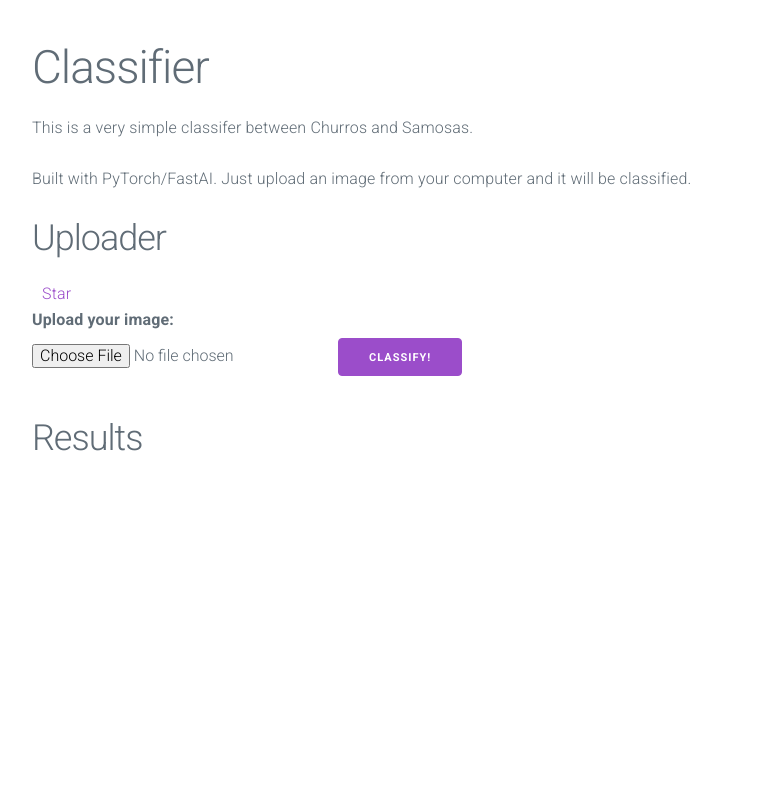
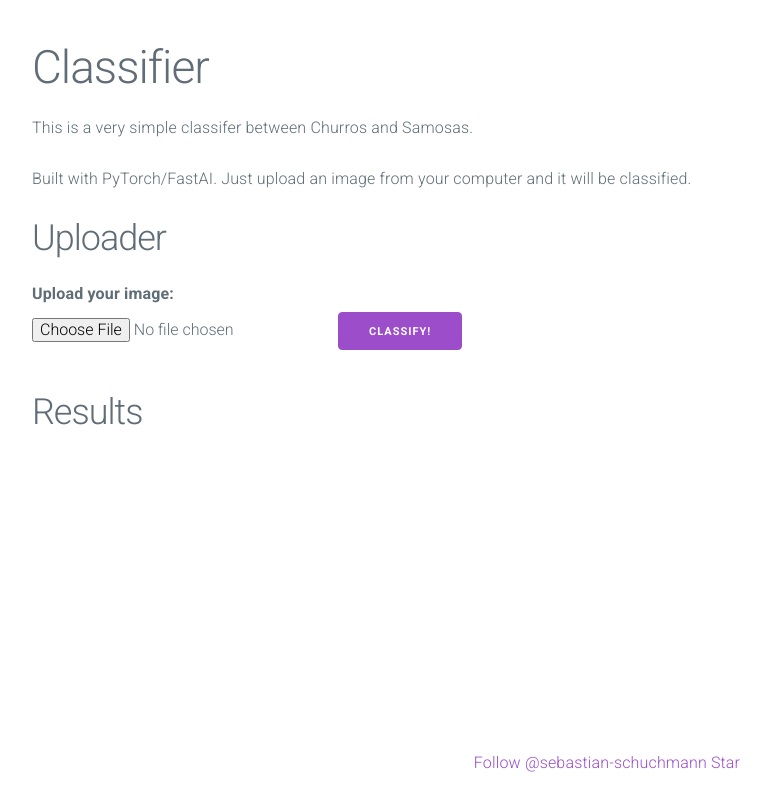
Before and after one commit to Sebastian-Schuchmann/ChurrosSamosaClassifier, a Flask app: page / in a window 1280 px wide. Shown: the whole page, without its empty margins (58-829 px from the left). Run offline with Flask 2, Linux system fonts and the light colour scheme; parts of the project's set-up code (start-up, migrations or seed data) failed here and were passed over.

Commit message:
Add github button

```diff
--- a/server/static/style.css
+++ b/server/static/style.css
@@ -31,6 +31,23 @@
 
 }
 
+footer {
+    width: 100%;
+    position: fixed;
+    margin-bottom: 0;
+    bottom: 0;
+    height: 75px;
+}
+
+footer p {
+    width: 100%;
+    text-align: center;
+    color: whitesmoke;
+    margin: 25px
+
+
+}
+
 #uploadedImg {
     width:intrinsic;
     height:intrinsic;
--- a/server/templates/index.html
+++ b/server/templates/index.html
@@ -35,7 +35,6 @@
         <div class="row">
             <img id="uploadedImg">
         </div>
-        <a class="github-button" href="https://github.com/Sebastian-Schuchmann/ChurrosSamosaClassifier" data-icon="octicon-star" aria-label="Star Sebastian-Schuchmann/ChurrosSamosaClassifier on GitHub">Star</a>
 
         <div class="row">
             <form enctype="multipart/form-data" method="POST" name="fileinfo">
@@ -51,6 +50,18 @@
         </div>
     </div>
 
+    <footer>
+        <p>
+            <a class="github-button" href="https://github.com/sebastian-schuchmann" data-show-count="true"
+                aria-label="Follow @sebastian-schuchmann on GitHub">Follow @sebastian-schuchmann</a>
+
+            <a class="github-button" href="https://github.com/Sebastian-Schuchmann/ChurrosSamosaClassifier"
+                data-show-count="true" data-icon="octicon-star"
+                aria-label="Star Sebastian-Schuchmann/ChurrosSamosaClassifier on GitHub">Star</a>
+        </p>
+
+    </footer>
+
     <script src="./static/main.js"></script>
     <script src="https://unpkg.com/axios/dist/axios.min.js"></script>
     <script async defer src="https://buttons.github.io/buttons.js"></script>
```
